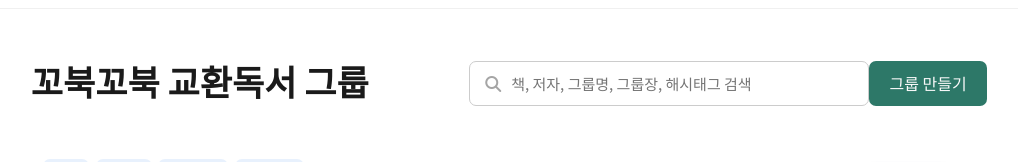
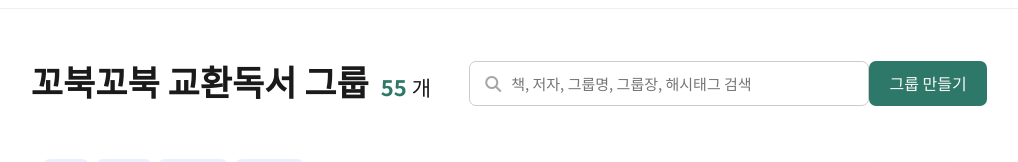
Before and after one commit to SMU-GGOBOOK/backend, a Django app: page /shareMain/Share_Main/ in a window 1280 px wide; the page is wider, and only the part inside the window is pictured. Shown: the part 109-271 px from the top of that part, without its empty margins (136-1154 px from the left). Run offline with Django 5.2, Linux system fonts and the light colour scheme; data comes from the database, SQL or seed files in the repository; some libraries are stand-ins or nearby versions; some web fonts are replaced.

Commit message:
250715 그룹목록 상단에 그룹 총개수 표시
  2) 그룹 목록
    - 그룹목록 상단에 그룹 총개수 표시

```diff
--- a/webGBGB/shareMain/templates/shareMain/Share_Main.html
+++ b/webGBGB/shareMain/templates/shareMain/Share_Main.html
@@ -41,8 +41,11 @@
         <div class="feed__tabs">
 
             <div class="feed__tabs_title">
-                꼬북꼬북 교환독서 그룹
+                <span>꼬북꼬북 교환독서 그룹</span>
+                <span id="total_group_count">{{ total_group_count }}</span>
+                <span id="total_group_count_text">개</span>
             </div>
+
             <!-- 교환독서 메인페이지 - 검색창 -->
             <form method="get" action="{% url 'shareMain:search_groups' %}">
                 <div class="feed__tabs_search">
--- a/webGBGB/shareMain/views.py
+++ b/webGBGB/shareMain/views.py
@@ -220,6 +220,9 @@ def Share_Main(request):
     else:
         groups = ReadingGroup.objects.all().order_by('-id')
 
+    # 이 줄 추가
+    total_group_count = groups.count()
+
     # 페이지네이터 적용
     paginator = Paginator(groups, 10)  # 10개씩
     groups = paginator.get_page(page)  # groups는 Page 객체
@@ -245,5 +248,6 @@ def Share_Main(request):
         'join_groups': join_groups,
         'member':member, # member추가
         'query': query,    # 검색어도 같이 넘김 (페이지네이터에서 필요)
+        'total_group_count': total_group_count,  # 총 그룹개수
     }
     return render(request, 'shareMain/Share_Main.html', context)
--- a/webGBGB/static/css/Share_Main.css
+++ b/webGBGB/static/css/Share_Main.css
@@ -92,6 +92,20 @@ body, input, select, textarea, button {
     display: flex;
     align-items: center;
 }
+.feed__tabs_title #total_group_count {
+    padding: 10px 0 0 12px;
+    font-size: 22px;
+    font-weight: 700;
+    color: #2D7868;
+}
+.feed__tabs_title #total_group_count_text {
+    padding: 13px 0 0 5px;
+    font-size: 21px;
+    font-weight: 400;
+    color: #1a1a1a;
+
+}
+
 /* 그룹 목록 상단 검색창 */
 .feed__tabs_search{
     display: flex;
```
